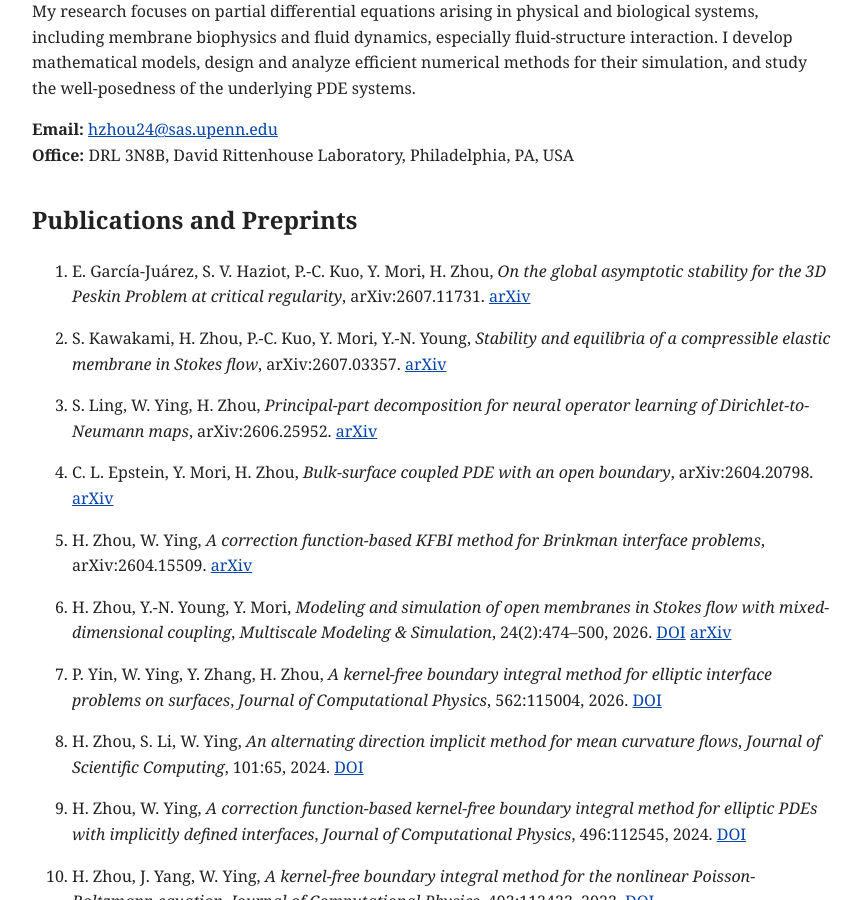
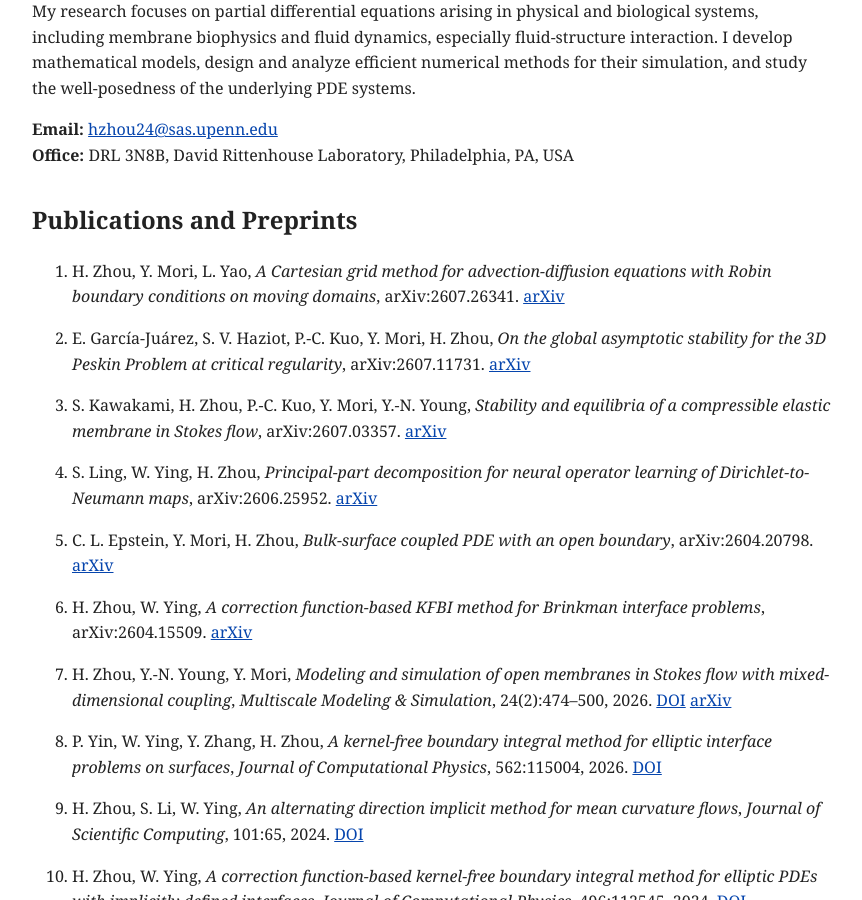
Before and after one commit to han-zhou-math/han-zhou-math.github.io, a Jekyll site: the page built from index.md, in a window 1280 px wide and 900 px high, scrolled down 597 px. Shown: the whole window, without its empty margins (208-1070 px from the left). Built offline with Jekyll 4.4.1, drawn with Linux system fonts in a browser that asks for light colours.

Commit message:
Add new preprint and update CV

```diff
--- a/index.md
+++ b/index.md
@@ -19,65 +19,69 @@ My research focuses on partial differential equations arising in physical and bi
 <div id="publications"></div>
 ## Publications and Preprints
 
-1. E. García-Juárez, S. V. Haziot, P.-C. Kuo, Y. Mori, H. Zhou,
+1. H. Zhou, Y. Mori, L. Yao,
+   *A Cartesian grid method for advection-diffusion equations with Robin boundary conditions on moving domains*,
+   arXiv:2607.26341. [arXiv](https://doi.org/10.48550/arXiv.2607.26341)
+
+2. E. García-Juárez, S. V. Haziot, P.-C. Kuo, Y. Mori, H. Zhou,
    *On the global asymptotic stability for the 3D Peskin Problem at critical regularity*,
    arXiv:2607.11731. [arXiv](https://doi.org/10.48550/arXiv.2607.11731)
 
-2. S. Kawakami, H. Zhou, P.-C. Kuo, Y. Mori, Y.-N. Young,
+3. S. Kawakami, H. Zhou, P.-C. Kuo, Y. Mori, Y.-N. Young,
    *Stability and equilibria of a compressible elastic membrane in Stokes flow*,
    arXiv:2607.03357. [arXiv](https://doi.org/10.48550/arXiv.2607.03357)
 
-3. S. Ling, W. Ying, H. Zhou,
+4. S. Ling, W. Ying, H. Zhou,
    *Principal-part decomposition for neural operator learning of Dirichlet-to-Neumann maps*,
    arXiv:2606.25952. [arXiv](https://doi.org/10.48550/arXiv.2606.25952)
 
-4. C. L. Epstein, Y. Mori, H. Zhou,
+5. C. L. Epstein, Y. Mori, H. Zhou,
    *Bulk-surface coupled PDE with an open boundary*,
    arXiv:2604.20798. [arXiv](https://doi.org/10.48550/arXiv.2604.20798)
 
-5. H. Zhou, W. Ying,
+6. H. Zhou, W. Ying,
    *A correction function-based KFBI method for Brinkman interface problems*,
    arXiv:2604.15509. [arXiv](https://doi.org/10.48550/arXiv.2604.15509)
 
-6. H. Zhou, Y.-N. Young, Y. Mori,
+7. H. Zhou, Y.-N. Young, Y. Mori,
    *Modeling and simulation of open membranes in Stokes flow with mixed-dimensional coupling*,
    *Multiscale Modeling & Simulation*, 24(2):474–500, 2026.
    [DOI](https://doi.org/10.1137/25M1762476) [arXiv](https://doi.org/10.48550/arXiv.2504.16823)
 
-7. P. Yin, W. Ying, Y. Zhang, H. Zhou,
+8. P. Yin, W. Ying, Y. Zhang, H. Zhou,
    *A kernel-free boundary integral method for elliptic interface problems on surfaces*,
    *Journal of Computational Physics*, 562:115004, 2026.
    [DOI](https://doi.org/10.1016/j.jcp.2026.115004)
 
-8. H. Zhou, S. Li, W. Ying,
+9. H. Zhou, S. Li, W. Ying,
    *An alternating direction implicit method for mean curvature flows*,
    *Journal of Scientific Computing*, 101:65, 2024.
    [DOI](https://doi.org/10.1007/s10915-024-02701-3)
 
-9. H. Zhou, W. Ying,
+10. H. Zhou, W. Ying,
    *A correction function-based kernel-free boundary integral method for elliptic PDEs with implicitly defined interfaces*,
    *Journal of Computational Physics*, 496:112545, 2024.
    [DOI](https://doi.org/10.1016/j.jcp.2023.112545)
 
-10. H. Zhou, J. Yang, W. Ying,
+11. H. Zhou, J. Yang, W. Ying,
     *A kernel-free boundary integral method for the nonlinear Poisson-Boltzmann equation*,
     *Journal of Computational Physics*, 493:112423, 2023.
     [DOI](https://doi.org/10.1016/j.jcp.2023.112423)
 
-11. H. Zhou, S. Li, W. Ying,
+12. H. Zhou, S. Li, W. Ying,
     *A Cartesian grid-based boundary integral method for moving interface problems*,
     arXiv:2309.01068. [arXiv](https://doi.org/10.48550/arXiv.2309.01068)
 
-12. H. Zhou, M. Huang, W. Ying,
+13. H. Zhou, M. Huang, W. Ying,
     *ADI schemes for the heat equation on arbitrary 3D domains and their applications*,
     arXiv:2309.00979. [arXiv](https://doi.org/10.48550/arXiv.2309.00979)
 
-13. H. Zhou, W. Ying,
+14. H. Zhou, W. Ying,
     *A dimension splitting method for time dependent PDEs on irregular domains*,
     *Journal of Scientific Computing*, 94(1):20, 2023.
     [DOI](https://doi.org/10.1007/s10915-022-02066-5)
 
-14. J. Xu, D. Hu, H. Zhou,
+15. J. Xu, D. Hu, H. Zhou,
     *A phase-field method for elastic mechanics with large deformation*,
     *Journal of Computational Physics*, 471:111630, 2022.
     [DOI](https://doi.org/10.1016/j.jcp.2022.111630)
```
Also changed, not shown: 1 other file.
